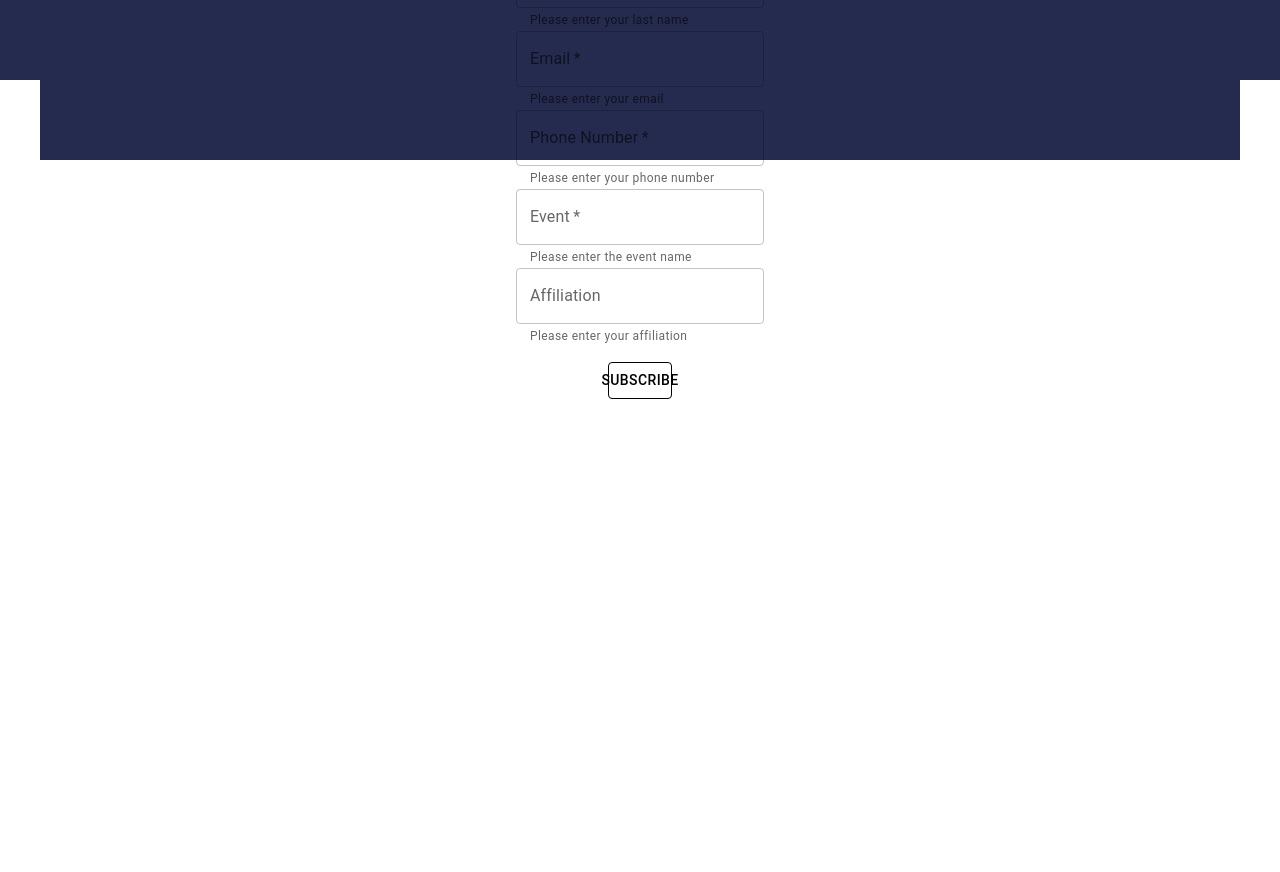
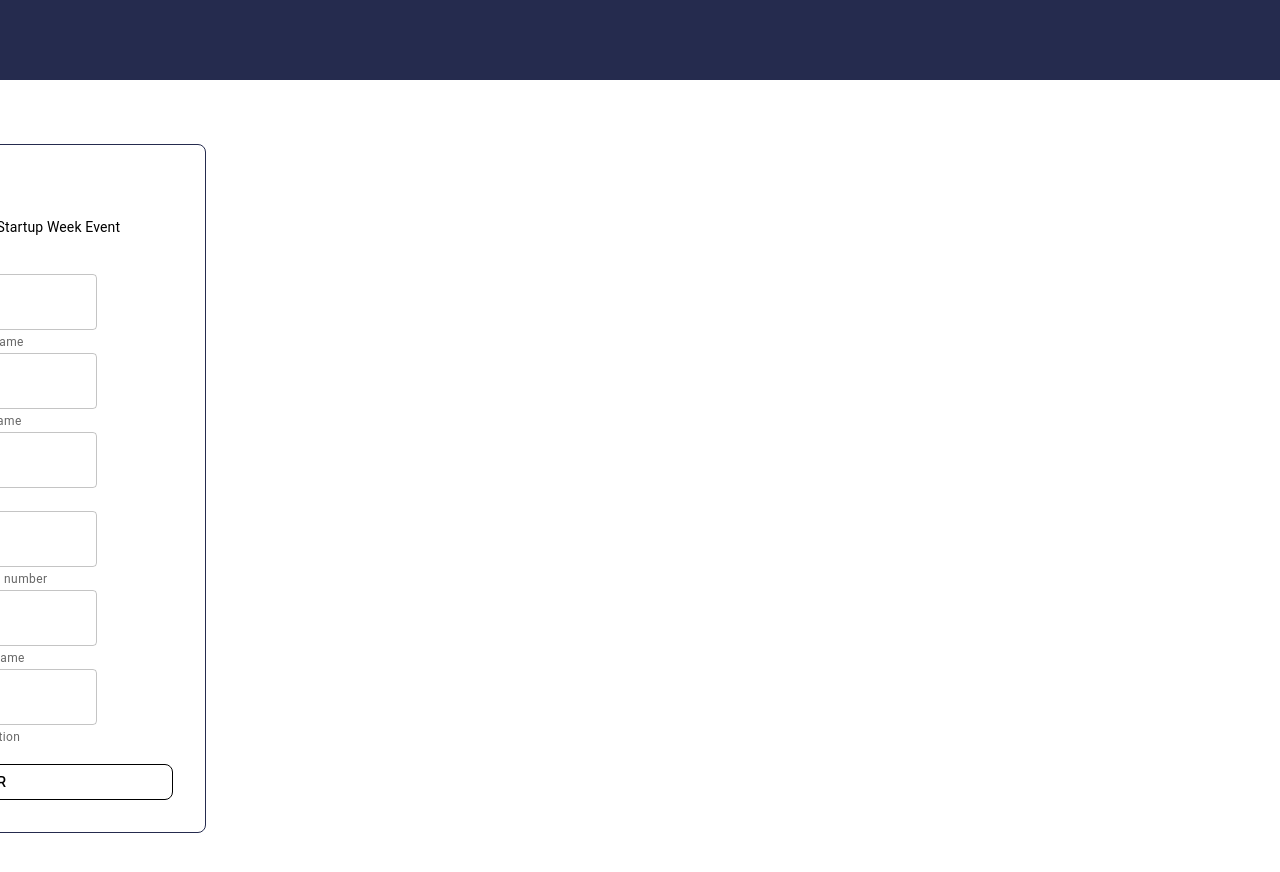
Before and after one commit to DanteCady/StartupWeekPlatform, a React (Create React App) app: page / in a window 1280 px wide. Shown: the top 872 px of the page. Before the commit the page ends 800 px from the top, so only its background shows below. Built offline with nearby package versions, Linux system fonts and the light colour scheme.

Commit message:
Updated layout of main page to shift form to left side of viewport

```diff
--- a/src/components/form.js
+++ b/src/components/form.js
@@ -11,9 +11,8 @@ const FormComponent = ({ formConfig }) => {
             flexDirection: 'column',
             alignItems: 'center',
             justifyContent: 'center',
+            height: '100%',
             width: '100%',
-            height: '100%',
-            padding: '2rem',
             mt: '2rem',
         }}
         >
@@ -34,9 +33,10 @@ const FormComponent = ({ formConfig }) => {
                     color="#252b4e"
                     sx={{
                         marginTop: '1rem',
-                        width: '15%',
+                        width: '100%',
+                        borderRadius: '8px',
                     }}>
-                        <Typography variant="button">Subscribe</Typography>
+                        <Typography variant="button">Register</Typography>
                     </Button>
         </Box>
     );
--- a/src/views/home/page.js
+++ b/src/views/home/page.js
@@ -5,31 +5,48 @@ import { eventRegistrationForm } from '../../utils/formConfiguration';
 
 const page = () => {
   return (
-		<>
-        {/* Main page container*/}
+    // Main container for the page
     <Box
       sx={{
         display: 'flex',
-					flexDirection: 'row',
-					alignItems: 'center',
-					justifyContent: 'center',
+        flexDirection: 'column',
+        alignItems: 'flex-start',
+        justifyContent: 'flex-start',
         width: '100%',
-					backgroundColor: '#252b4e',
-					height: '80px',
+        height: '100%',
+        mt: '2rem',
+        position: 'relative',
       }}
     >
-                {/* Form container */}
+      {/* Box component that wraps the form */}
       <Box
         sx={{
           display: 'flex',
-						float: 'left',
+          flexDirection: 'column',
+          alignItems: 'flex-start',
+          justifyContent: 'center',
+          width: '100%',
+          maxWidth: '400px',
+          padding: '2rem',
+          border: '1px solid #252b4e',
+          borderRadius: '8px',
+          position: 'relative',
+          left: '-300px',
+          mt: '2rem',
         }}
       >
-                    {/* Form component with props passed from event registration form*/}
+        <Typography variant="h5" gutterBottom>
+          Event Registration
+        </Typography>
+        <Typography variant="body2" gutterBottom>
+          Register for the 2024 Rhode Island Startup Week Event
+        </Typography>
+        <Box sx={{ width: '100%' }}>
+          {/* FormComponent that takes the formConfig as props */}
           <FormComponent formConfig={eventRegistrationForm()} />
         </Box>
       </Box>
-		</>
+    </Box>
   );
 };
 
```
Lines whose indentation alone changed are shown as unchanged.
